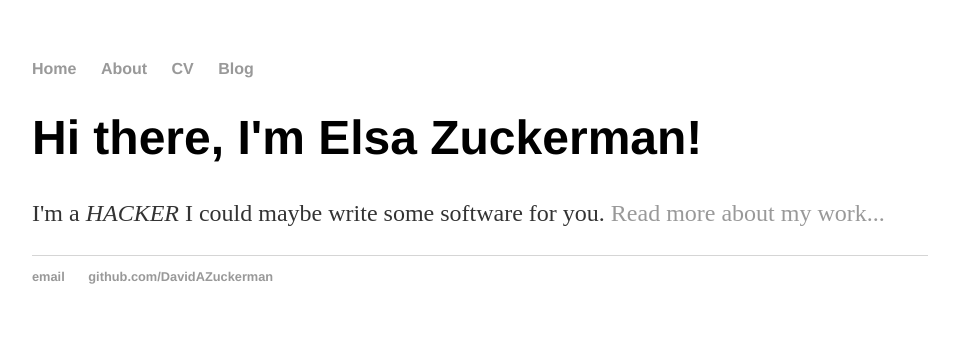
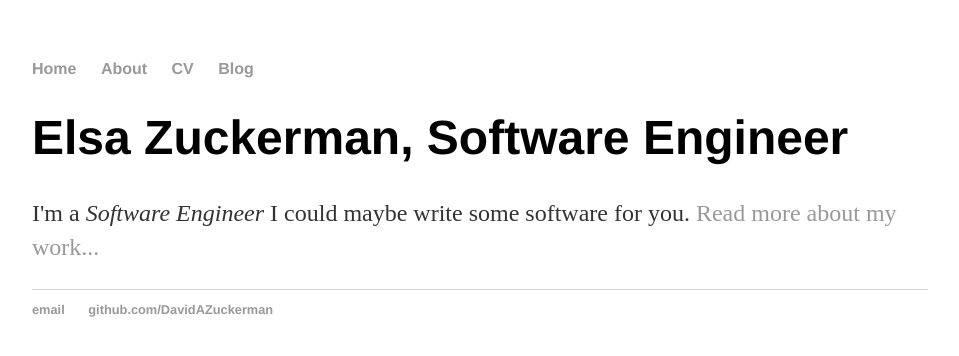
Before and after one commit to DavidAZuckerman/DavidAZuckerman.github.io, a Jekyll site: the page built from index.html, in a window 1280 px wide. Shown: the top 356 px of the page, without its empty margins (160-1119 px from the left). Built offline with Jekyll 4.4.1, drawn with Linux system fonts in a browser that asks for light colours.

Commit message:
Update index.html

```diff
--- a/index.html
+++ b/index.html
@@ -1,8 +1,8 @@
 ---
 layout: default
-title: Elsa Zuckerman, Hacker
+title: Elsa Zuckerman, Software Engineer
 ---
 <div class="blurb">
-<h1>Hi there, I'm Elsa Zuckerman!</h1>
-				<p>I'm a <em>HACKER</em> I could maybe write some software for you. <a href="/about">Read more about my work...</a></p>
+<h1>Elsa Zuckerman, Software Engineer</h1>
+				<p>I'm a <em>Software Engineer</em> I could maybe write some software for you. <a href="/about">Read more about my work...</a></p>
 </div><!-- /.blurb -->
```
